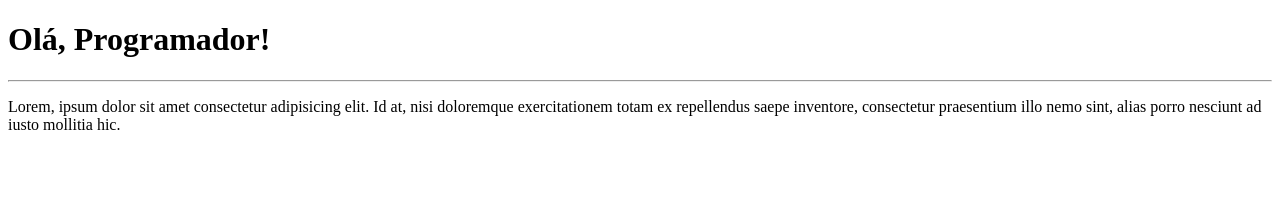
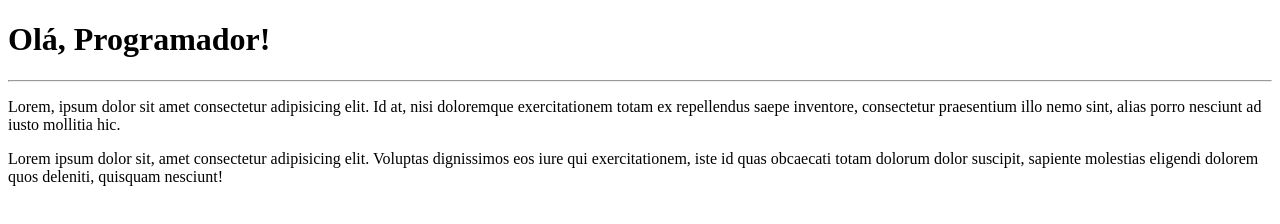
Before and after one commit to osousajr/Ola-Programador, a plain HTML site: page site-exemplo/index.html in a window 1280 px wide. Drawn offline with Linux system fonts and the light colour scheme.

```diff
--- a/site-exemplo/index.html
+++ b/site-exemplo/index.html
@@ -10,5 +10,7 @@
     <h1>Olá, Programador!</h1>
     <hr>
     <p>Lorem, ipsum dolor sit amet consectetur adipisicing elit. Id at, nisi doloremque exercitationem totam ex repellendus saepe inventore, consectetur praesentium illo nemo sint, alias porro nesciunt ad iusto mollitia hic.</p>
+
+    <p>Lorem ipsum dolor sit, amet consectetur adipisicing elit. Voluptas dignissimos eos iure qui exercitationem, iste id quas obcaecati totam dolorum dolor suscipit, sapiente molestias eligendi dolorem quos deleniti, quisquam nesciunt!</p>
 </body>
 </html>
```
Also changed, not shown: 1 other file.
